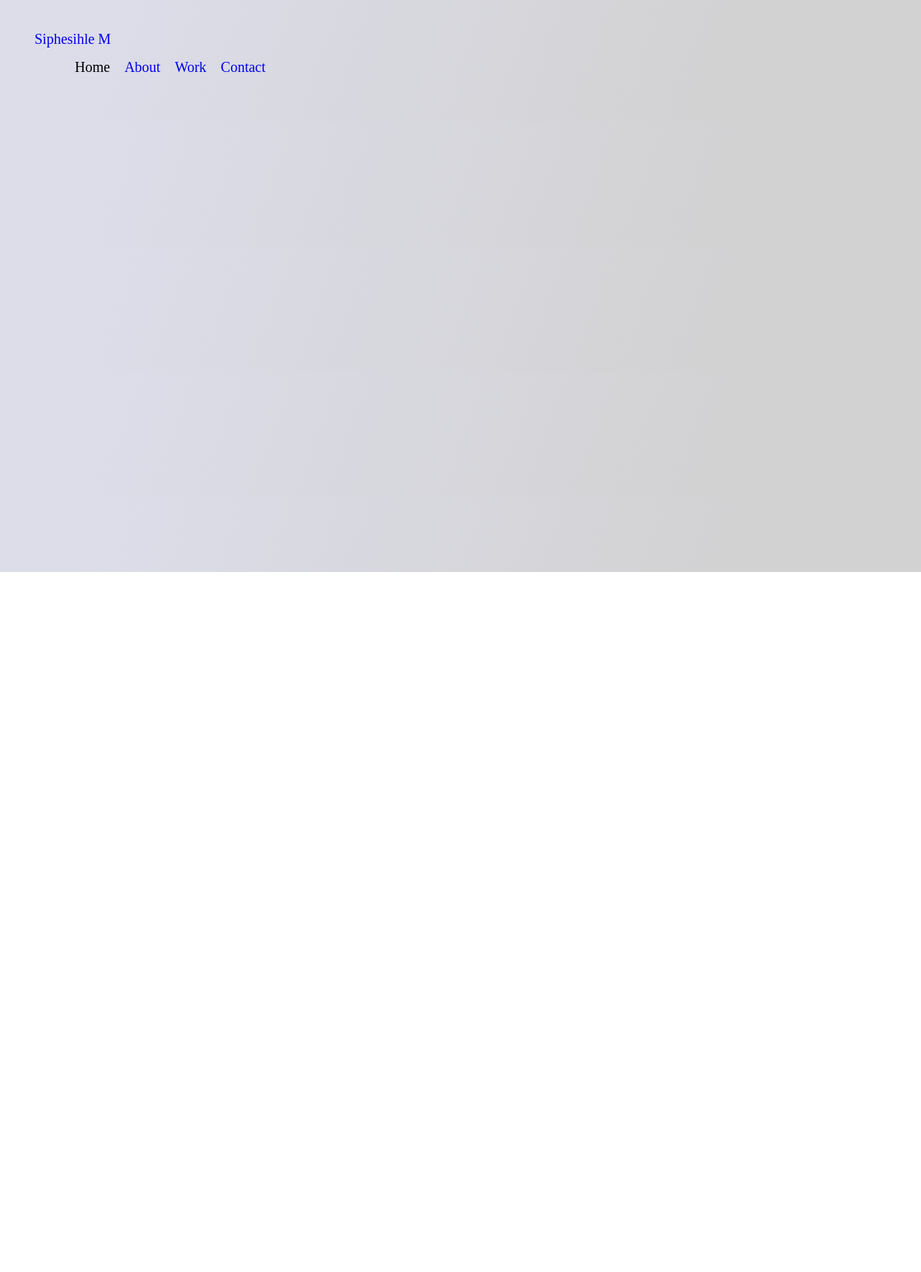
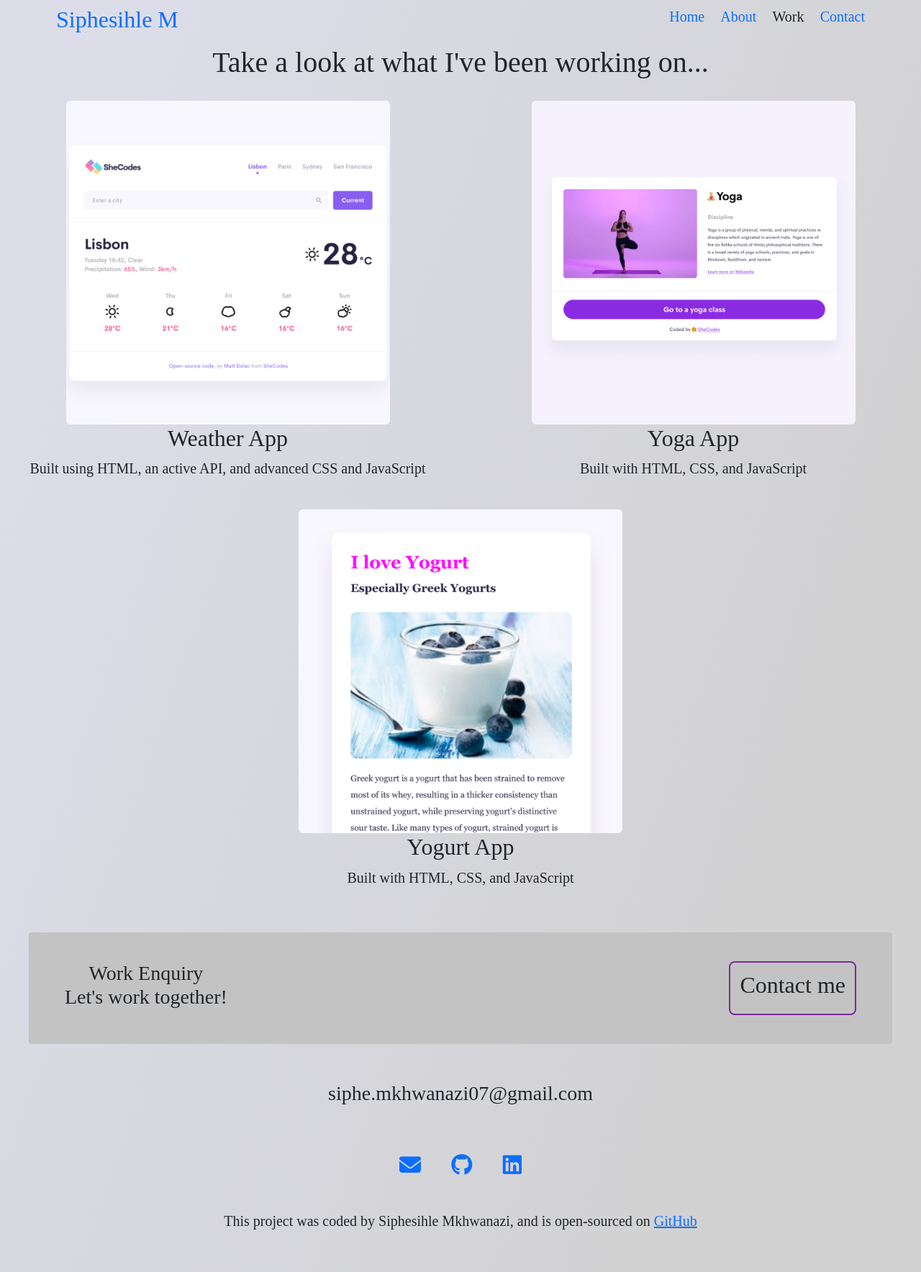
Before and after one commit to Siphesihle09/portfolio-project, a plain HTML site: page work.html in a window 1280 px wide. Shown: the part 5-1773 px from the top of the page at 72% size. Before the commit the page ends 800 px from the top, so only its background shows below. Drawn offline with nearby package versions, Linux system fonts and the light colour scheme.

Commit message:
Made even more changes

```diff
--- a/src/styles.css
+++ b/src/styles.css
@@ -5,6 +5,7 @@
     rgb(210, 210, 211) 78.4%
   );
   --secondary-color: rgb(229, 229, 242);
+  --font-family: ;
 }
 
 .projects {
@@ -47,7 +48,7 @@ h1 {
 }
 p {
   text-align: center;
-  font-size: 19px;
+  font-size: 20px;
   font-family: "Playfair Display", serif;
   font-style: normal;
 }
@@ -90,7 +91,7 @@ footer {
   padding: 40px;
 }
 .contact-box {
-  background: rgb(184, 191, 200);
+  background: rgb(195, 195, 195);
   border-radius: 4px;
   width: 1200px;
   padding: 40px 50px;
@@ -112,7 +113,7 @@ footer {
 .contact-button {
   border-radius: 8px;
   border: 2px solid;
-  color: black;
+  color: rgb(124, 42, 156);
 }
 .about-page {
   background: linear-gradient(
@@ -128,3 +129,34 @@ footer {
 .work-page {
   background: var(--primary-color);
 }
+
+@media (max-width: 900px) {
+  h1 {
+    font-size: 44px;
+    line-height: 1.5;
+  }
+
+  h2 {
+    font-size: 44px;
+  }
+
+  h3 {
+    font-size: 26px;
+  }
+
+  .content {
+    text-align: center;
+    padding: 0;
+  }
+
+  .project-desciption {
+    padding: 0;
+    text-align: center;
+  }
+}
+@media (min-width: 900px) {
+  .row {
+    padding: 5px 5px;
+    margin-top: 1px;
+  }
+}
--- a/work.html
+++ b/work.html
@@ -5,20 +5,23 @@
     <meta name="viewport" content="width=device-width, initial-scale=1.0" />
     <link rel="stylesheet" href="src/styles.css" />
     <title>My Projects</title>
-  </head>
+    <link href="https://cdn.jsdelivr.net/npm/bootstrap@5.3.3/dist/css/bootstrap.min.css" rel="stylesheet" integrity="sha384-QWTKZyjpPEjISv5WaRU9OFeRpok6YctnYmDr5pNlyT2bRjXh0JMhjY6hW+ALEwIH" crossorigin="anonymous">
+    <script src="https://cdn.jsdelivr.net/npm/bootstrap@5.3.3/dist/js/bootstrap.bundle.min.js" integrity="sha384-YvpcrYf0tY3lHB60NNkmXc5s9fDVZLESaAA55NDzOxhy9GkcIdslK1eN7N6jIeHz" crossorigin="anonymous"></script>
+  <script src="https://kit.fontawesome.com/02a17f8bac.js" crossorigin="anonymous"></script>
+</head>
   <body class="work-page">
    <header>
         <div class="container p-2">
       <nav class="d-flex justify-content-between fs-4">
         <a href="/" title="Homepage" class="fs-2">Siphesihle M</a>
         <ul>
-          <li class="active">
+          <li >
             <a href='/' title="Homepage"> Home</a>
           </li>
           <li>
             <a href='/about' title='About Siphesihle'> About</a>
           </li>
-          <li>
+          <li class="active">
             <a href='/work' title='Siphesihle\s work'> Work</a>
           </li>
           <li>
@@ -27,5 +30,45 @@
         </ul>
       </nav>
     </div>
-  </body>
+    <main>
+        <h1> Take a look at what I've been working on...</h1>
+        <div class="row mt-4">
+            <div class="col text-center">
+                <img src="images/weather.png" alt="Weather project" width="450px" class="img-fluid rounded"> </br>
+                <h2> Weather App</h2>
+                <p >Built using HTML, an active API, and advanced CSS and JavaScript</p>
+             </div>
+             <div class="col text-center">
+                <img src="images/yoga.png" alt="Yoga Project" width="450px" class="img-fluid rounded">
+                <h2>Yoga App</h2>
+                <p>Built with HTML, CSS, and JavaScript</p>
+
+             </div>
+        </div>
+        <div class="row mt-3">
+            <div class="col text-center">
+            <img src="images/yogurt.png" alt="Yogurt Project" width="450px" class="img-fluid rounded">
+            <h2>Yogurt App</h2>
+            <p>Built with HTML, CSS, and JavaScript</p>
+        </div>
+        </div>
+    </main>
+    <footer>
+    <div class="contact-box d-flex justify-content-between mb-5 d-none d-md-flex">
+        <div>
+            <h3>Work Enquiry</br>
+            Let's work together!
+            </div>
+        <div class="contact-button"> <a href="#" class="btn btn-branding fs-2 contact-button"> Contact me</a>
+        </div>
+    </div>
+    <p class="text-center fs-3 mt-4">siphe.mkhwanazi07@gmail.com</p>
+    <div class="footer-links d-flex justify-content-between">
+<a href="mailto:siphe.mkhwanazi07" target="_blank" class="contact-links"> <i class="fa-solid fa-envelope"></i> </a>
+<a href="https://github.com/Siphesihle09" target="_blank" class="contact-links"> <i class="fa-brands fa-github"> </i>  </a>
+<a href="#" target="_blank" class="contact-links"> <i class="fa-brands fa-linkedin"> </i> </a>
+</div>
+<p>This project was coded by Siphesihle Mkhwanazi, and is open-sourced on <a href="#" target="_blank"> GitHub</a></p>
+</footer>
+ </body>
 </html>
```
Also changed, not shown: about.html (+17 -6 lines), index.html (+2 -2 lines).
